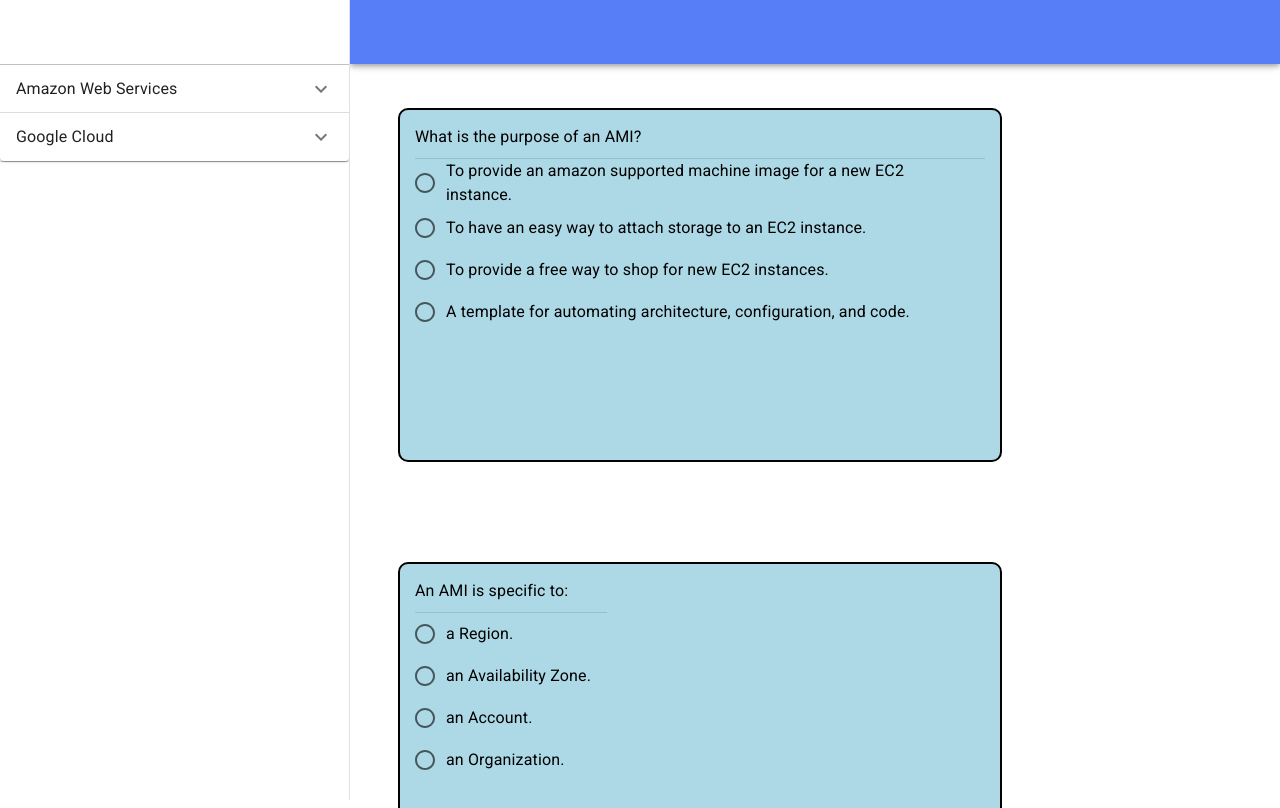
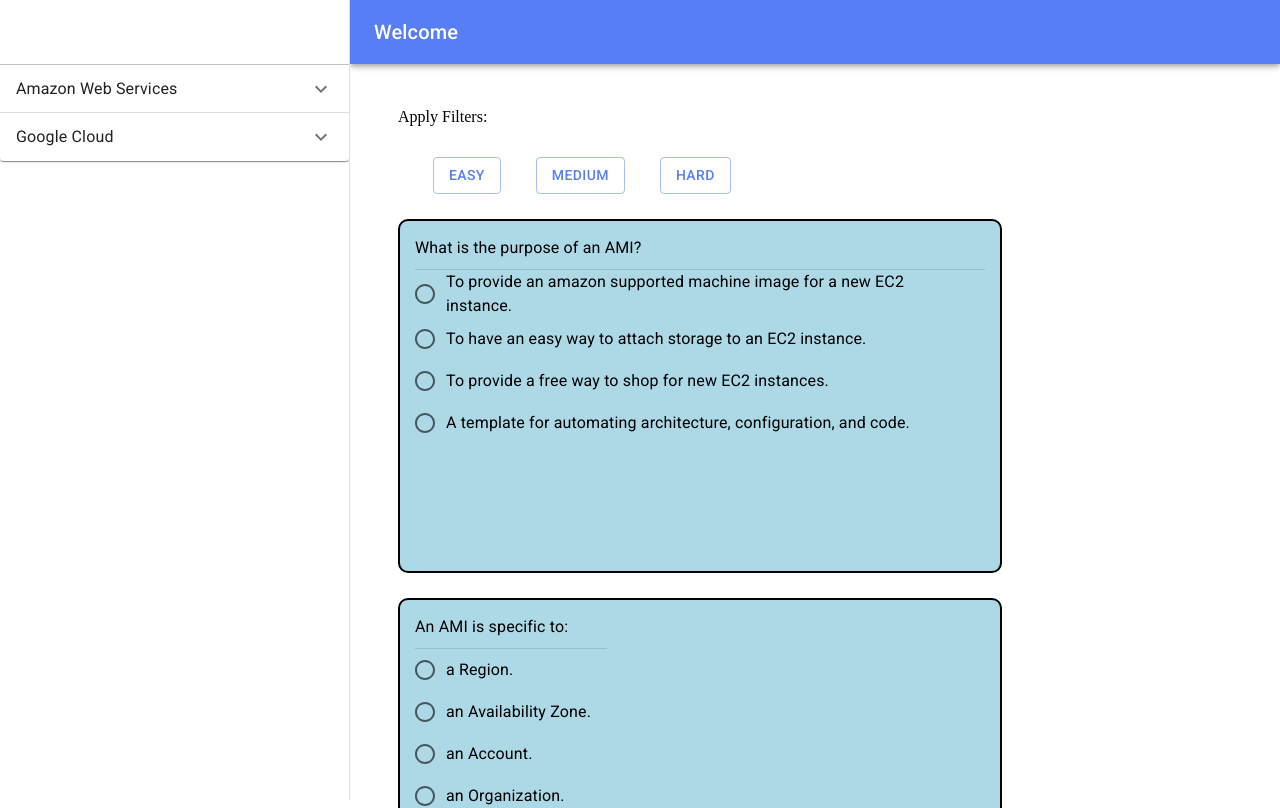
Before and after one commit to MKeen03/CertNut, a React (Create React App) app: page /quiz in a window 1280 px wide. Shown: the top 808 px of the page. Built offline with nearby package versions, Linux system fonts and the light colour scheme.

Commit message:
Added navigation header to navbar. Also cleaned up styling and abstracted centering content.

```diff
--- a/src/App.js
+++ b/src/App.js
@@ -1,40 +1,22 @@
 import Navbar from "./components/Navbar";
-import Quiz from "./pages/Quiz";
-import Welcome from "./pages/Welcome";
-import { useState } from "react";
-import Flashsheet from "./pages/Flashsheet";
 import { Outlet } from "react-router-dom";
+import vars from "./utility/vars";
 
 const App = () => {
-  const [pageToDisplay, setPageToDisplay] = useState("welcome");
-  const [filteredQuizQuestions, setFilteredQuizQuestions] = useState([]);
-  const [filteredFlashcardQuestions, setFilteredFlashcardQuestions] = useState(
-    []
-  );
-
-  // Filter for Quiz questions
-  const filterQuizQuestions = (tag, questions) => {
-    let questionFilter = questions.filter((question) => {
-      return question.tags.includes(tag);
-    });
-    setFilteredQuizQuestions(questionFilter);
-  };
-
-  // Filter for Flashcard questions
-  const filterFlashcardQuestions = (tag, questions) => {
-    let questionFilter = questions.filter((question) => {
-      return question.tags.includes(tag) && question.flashcard !== null;
-    });
-    setFilteredFlashcardQuestions(questionFilter);
-  };
   return (
     <>
-      <Navbar
-        setPageToDisplay={setPageToDisplay}
-        filterQuizQuestions={filterQuizQuestions}
-        filterFlashcardQuestions={filterFlashcardQuestions}
-      />
-      <div className="content">
+      <Navbar />
+      <div
+        style={{
+          marginLeft: `${vars.drawerWidth + 40}px`,
+          marginTop: "100px",
+          width: "600px",
+          height: "350px",
+          alignItems: "center",
+          borderRadius: "30px",
+          boxShadow: 12,
+        }}
+      >
         <Outlet />
       </div>
     </>
--- a/src/components/Flashcard.js
+++ b/src/components/Flashcard.js
@@ -1,5 +1,4 @@
 import { useState, useEffect } from "react";
-import vars from "../utility/vars";
 import Flippy, { FrontSide, BackSide } from "react-flippy";
 import flipfront from "../assets/flipfront.PNG";
 import flipback from "../assets/flipback.png";
@@ -24,13 +23,12 @@
       flipOnClick={true}
       flipDirection="horizontal"
       style={{
-        marginLeft: `${vars.drawerWidth + 40}px`,
-        marginTop: "100px",
         width: "600px",
         height: "350px",
         alignItems: "center",
         borderRadius: "30px",
         boxShadow: 12,
+        marginTop: "40px",
       }}
     >
       <FrontSide
--- a/src/components/Navbar.js
+++ b/src/components/Navbar.js
@@ -1,4 +1,4 @@
-import React from "react";
+import React, { useState } from "react";
 import Box from "@mui/material/Box";
 import Drawer from "@mui/material/Drawer";
 import AppBar from "@mui/material/AppBar";
@@ -18,6 +18,7 @@
 import { Link } from "react-router-dom";
 
 const Navbar = (props) => {
+  const [navigationHeader, setNavigationHeader] = useState("Welcome");
   const Model = {
     providers: [
       {
@@ -91,7 +92,9 @@
         sx={{ width: `calc(100% - ${drawerWidth}px)`, ml: `${drawerWidth}px` }}
       >
         <Toolbar>
-          <Typography variant="h6" noWrap component="div"></Typography>
+          <Typography variant="h6" noWrap component="div">
+            {navigationHeader}
+          </Typography>
         </Toolbar>
       </AppBar>
       <Drawer
@@ -140,6 +143,9 @@
                                   <ListItemText
                                     primary="Quiz"
                                     sx={{ textAlign: "center" }}
+                                    onClick={() => {
+                                      setNavigationHeader("Quiz");
+                                    }}
                                   />
                                 </Link>
                               </ListItem>
@@ -148,6 +154,9 @@
                                   <ListItemText
                                     primary="Flashcards"
                                     sx={{ textAlign: "center" }}
+                                    onClick={() => {
+                                      setNavigationHeader("Flashcards");
+                                    }}
                                   />
                                 </Link>
                               </ListItem>
--- a/src/components/Question.js
+++ b/src/components/Question.js
@@ -1,6 +1,5 @@
 import * as React from "react";
 import Box from "@mui/material/Box";
-import vars from "../utility/vars";
 import {
   Checkbox,
   FormControlLabel,
@@ -19,8 +18,7 @@
         width: 600,
         height: 350,
         backgroundColor: "lightblue",
-        ml: `${vars.drawerWidth + 40}px`,
-        mt: `100px`,
+        mt: `25px`,
         border: "2px solid black",
         borderRadius: "10px",
       }}
@@ -44,7 +42,6 @@
                   value={answer.answer}
                   control={<Checkbox />}
                   label={answer.answer}
-                  sx={{}}
                 />
               );
             })}
@@ -70,7 +67,6 @@
                   value={answer.answer}
                   control={<Radio />}
                   label={answer.answer}
-                  sx={{}}
                 />
               );
             })}
--- a/src/pages/Quiz.js
+++ b/src/pages/Quiz.js
@@ -3,10 +3,14 @@
 import allQuestions from "../utility/questions";
 import vars from "../utility/vars";
 import Loader from "../components/Loader";
+import Button from "@mui/material/Button";
 
 const Quiz = (props) => {
   const [questions, setQuestions] = useState([]);
   const [loading, setLoading] = useState(true);
+  const [filters, setFilters] = useState([]);
+  const [showFilters, setShowFilters] = useState(false);
+  const [variant, setVariant] = useState("contained");
 
   useEffect(() => {
     let tempQuestions = vars.filterForQuizQuestions(
@@ -17,11 +21,30 @@
     setQuestions(tempQuestions);
     setLoading(false);
   }, []);
+
+  const styleSheet = {
+    buttons: { ml: `35px`, mt: "15px" },
+  };
+
   return (
     <>
-      {loading ? (<Loader />) : questions.map((question, index) => {
-        return <Question key={index} question={question} />;
-      })}
+      <p>Apply Filters:</p>
+      <Button sx={styleSheet.buttons} variant="outlined">
+        Easy
+      </Button>
+      <Button sx={styleSheet.buttons} variant="outlined">
+        Medium
+      </Button>
+      <Button sx={styleSheet.buttons} variant="outlined">
+        Hard
+      </Button>
+      {loading ? (
+        <Loader />
+      ) : (
+        questions.map((question, index) => {
+          return <Question key={index} question={question} />;
+        })
+      )}
     </>
   );
 };
--- a/src/utility/questions.js
+++ b/src/utility/questions.js
@@ -1361,6 +1361,229 @@
     ],
     selection: {},
   },
+
+  {
+    question:
+      "AWS CloudTrail logs uses 'Event History' to log event data for the last 90 days by default.",
+    flashcard:
+      "AWS CloudTrail logs uses 'Event History' to log event data for the last 90 days by default.",
+    tags: [true_false, easy, solutions_architect_associate, cloudtrail],
+    answers: [
+      {
+        answer: "True",
+        correct: true,
+      },
+      {
+        answer: "False",
+        correct: false,
+      },
+    ],
+    selection: {},
+  },
+
+  {
+    question: "What do you need to create to track logs beyond 90 days?",
+    flashcard: "What do you need to create to track logs beyond 90 days?",
+    tags: [multiple_choice, easy, solutions_architect_associate, cloudtrail],
+    answers: [
+      {
+        answer: "An IAM Group",
+        correct: false,
+      },
+      {
+        answer: "A 'Trail'",
+        correct: true,
+      },
+      {
+        answer: "A Lambda function",
+        correct: false,
+      },
+      {
+        answer: "An EC2 Instance configured to work with CloudTrail.",
+        correct: false,
+      },
+    ],
+    selection: {},
+  },
+
+  {
+    question: "What are the primary concerns for of AWS CloudTrail?",
+    flashcard: null,
+    tags: [multiple_selection, easy, solutions_architect_associate, cloudtrail],
+    answers: [
+      {
+        answer: "Governance",
+        correct: true,
+      },
+      {
+        answer: "Compliancce",
+        correct: true,
+      },
+      {
+        answer: "Scalability",
+        correct: false,
+      },
+      {
+        answer: "Risk and Operational Auditing",
+        correct: true,
+      },
+      {
+        answer: "Fault Tolerance",
+        correct: false,
+      },
+    ],
+    selection: {},
+  },
+
+  {
+    question: "What can you do to ensure logs have not been tampered with?",
+    flashcard: "What can you do to ensure logs have not been tampered with?",
+    tags: [multiple_choice, easy, solutions_architect_associate, cloudtrail],
+    answers: [
+      {
+        answer: "Setup a second Trail to watch the logs for redundancy.",
+        correct: false,
+      },
+      {
+        answer: "Set up an EC2 instances with a Watcher installed.",
+        correct: false,
+      },
+      {
+        answer: "Ensure that only admins have access to editing logs.",
+        correct: false,
+      },
+      {
+        answer: "Turn on Log File Validation.",
+        correct: true,
+      },
+    ],
+    selection: {},
+  },
+
+  {
+    question: "How can CloudTrail logs be encrypted?",
+    flashcard: "How can CloudTrail logs be encrypted?",
+    tags: [multiple_choice, easy, solutions_architect_associate, cloudtrail],
+    answers: [
+      {
+        answer: "Using an third party encryption service.",
+        correct: false,
+      },
+      {
+        answer: "Using AWS KMS (Key Management Service).",
+        correct: true,
+      },
+      {
+        answer: "They are encrypted by default.",
+        correct: false,
+      },
+      {
+        answer: "CloudTrail cannot have encrypted logs.",
+        correct: false,
+      },
+    ],
+    selection: {},
+  },
+
+  {
+    question:
+      "CloudTrail can be set to log across all AWS accounts and regions within an organization.",
+    flashcard:
+      "CloudTrail can be set to log across all AWS accounts and regions within an organization.",
+    tags: [true_false, easy, solutions_architect_associate, cloudtrail],
+    answers: [
+      {
+        answer: "True",
+        correct: true,
+      },
+      {
+        answer: "False",
+        correct: true,
+      },
+    ],
+    selection: {},
+  },
+
+  {
+    question: "Custom Trails are stored in S3 and can be analyzed using what?",
+    flashcard: "Custom Trails are stored in S3 and can be analyzed using what?",
+    tags: [multiple_choice, easy, solutions_architect_associate, cloudtrail],
+    answers: [
+      {
+        answer: "Amazon Athena",
+        correct: true,
+      },
+      {
+        answer: "CloudTrail Analyzer Tool",
+        correct: false,
+      },
+      {
+        answer: "Amazon QuickSight",
+        correct: false,
+      },
+      {
+        answer: "Any third party log file tool.",
+        correct: false,
+      },
+    ],
+    selection: {},
+  },
+
+  {
+    question: "CloudTrail logs which two kinds of events?",
+    flashcard: "CloudTrail logs which two kinds of events?",
+    tags: [multiple_choice, easy, solutions_architect_associate, cloudtrail],
+    answers: [
+      {
+        answer: "Management Events and Data Events.",
+        correct: true,
+      },
+      {
+        answer: "Log Events and User Events.",
+        correct: false,
+      },
+      {
+        answer: "User Actions and Indirect Actions.",
+        correct: false,
+      },
+      {
+        answer: "Allows you to host a serverless Web Page.",
+        correct: false,
+      },
+    ],
+    selection: {},
+  },
+
+  {
+    question:
+      "What are the differences between Management Events and Data Events?",
+    flashcard:
+      "What are the differences between Management Events and Data Events?",
+    tags: [multiple_choice, medium, solutions_architect_associate, cloudtrail],
+    answers: [
+      {
+        answer:
+          "Management Events log management operations such as creatings IAM roles or attaching policies. Data Events log data operations such as S3's PutObject and GetObject and are not tracked by default.",
+        correct: true,
+      },
+      {
+        answer:
+          "Management Events are reserved for tracking administrative actions to prevent abuse. Data Events are anything else done on regular accounts.",
+        correct: false,
+      },
+      {
+        answer:
+          "Management Events are only tracked at the organizational level and do not track any day-to-day activities. Data Events are the automated API calls between services and are tracked by default.",
+        correct: false,
+      },
+      {
+        answer:
+          "There is no difference between a Management Event and a Data Event.",
+        correct: false,
+      },
+    ],
+    selection: {},
+  },
   // KEEN QUESTIONS HERE
 ];
 
--- a/src/utility/vars.js
+++ b/src/utility/vars.js
@@ -16,6 +16,8 @@
     });
     return questionFilter;
   },
+
+  navigationHeader: "Welcome",
 };
 
 export default vars;
```
Also changed, not shown: src/pages/Welcome.js (+1 -7 lines).
